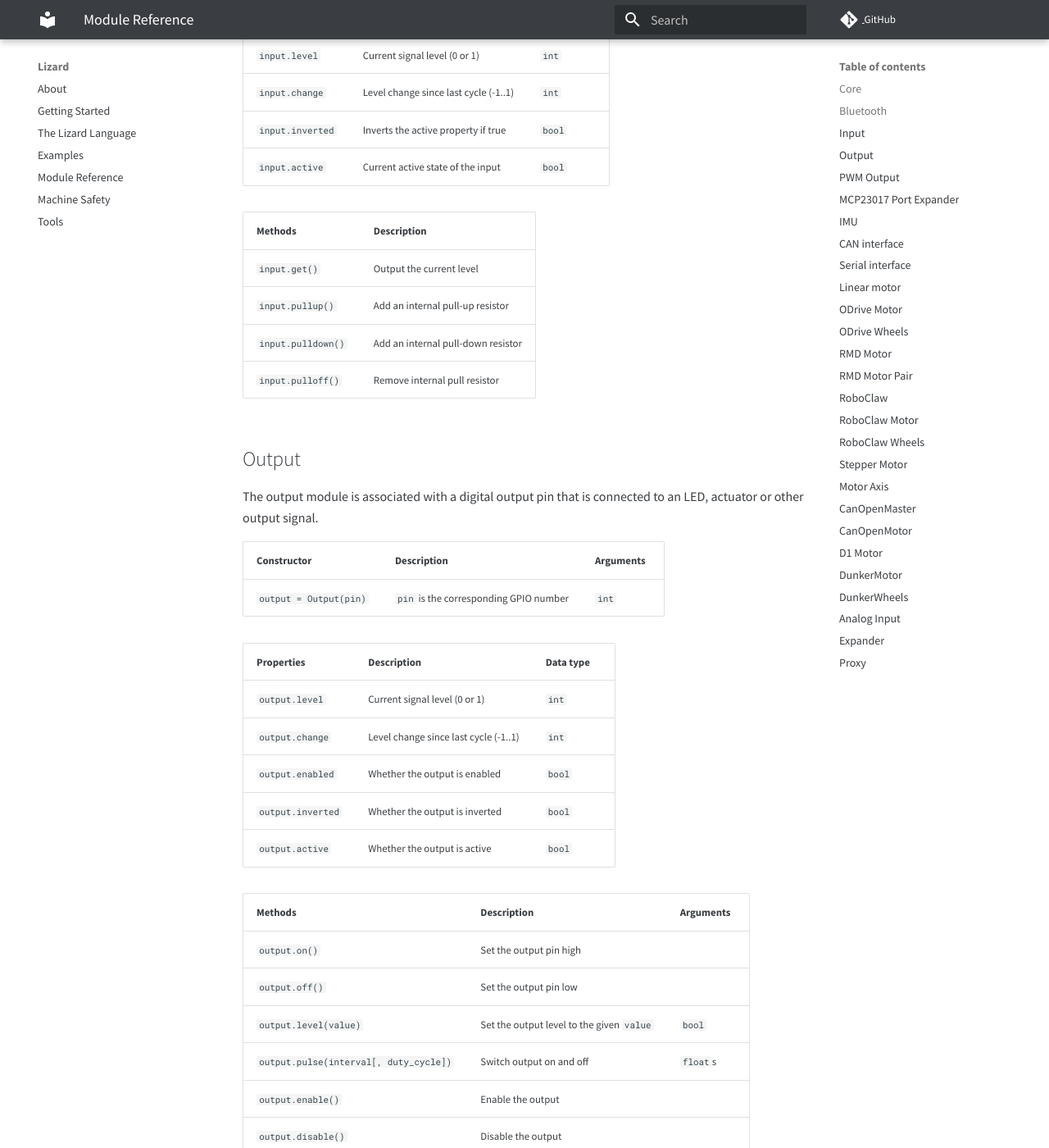
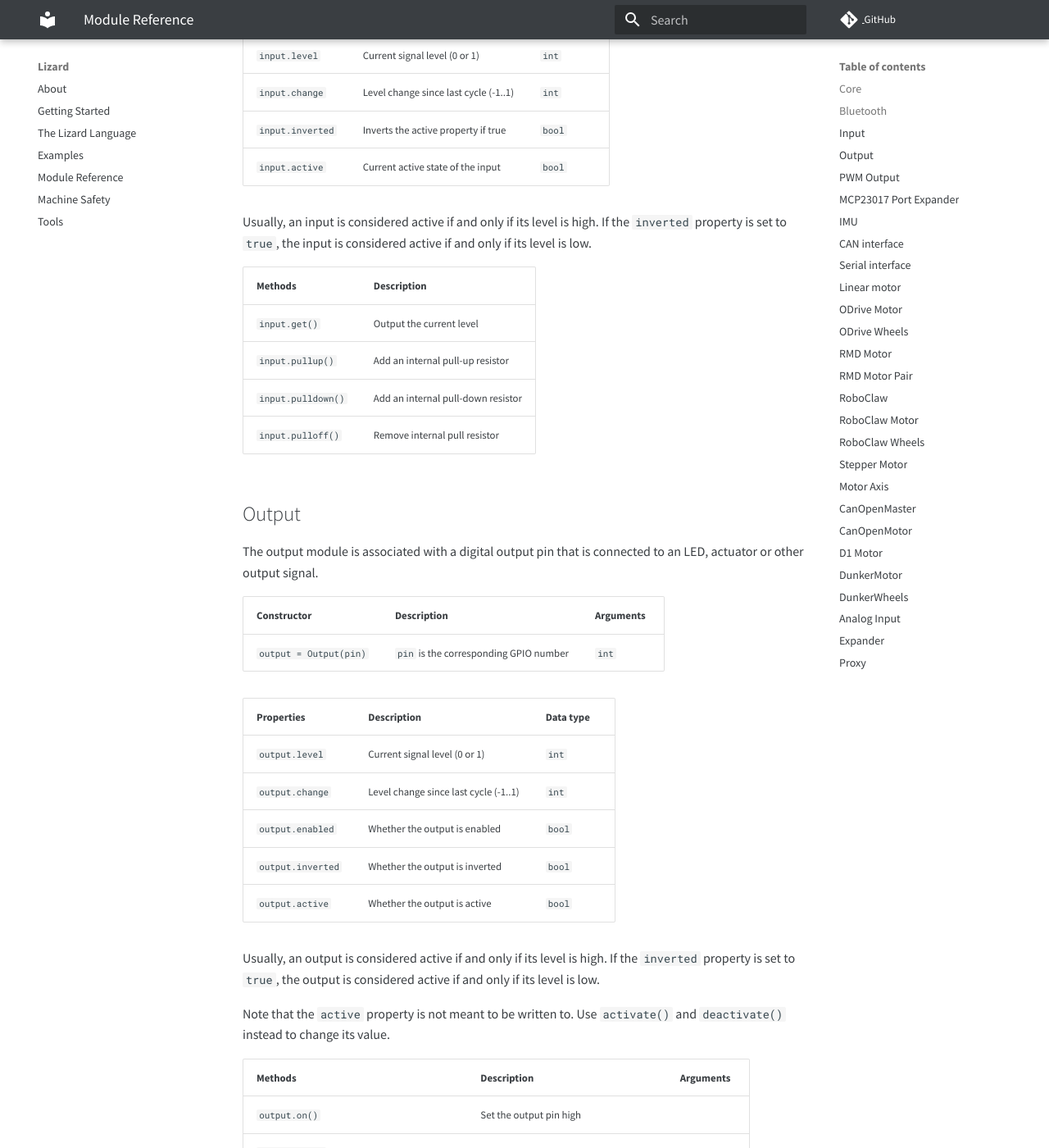
Before and after one commit to zauberzeug/lizard, an MkDocs documentation site: the page built from docs/module_reference.md, in a window 1280 px wide and 1400 px high, scrolled down 2584 px. Shown: the whole window at 82% size. Built offline with MkDocs 1.6.1 and Material for MkDocs 9.7.7, drawn with Linux system fonts in a browser that asks for light colours; comment, search, counter and statistics services are not loaded.

Commit message:
add notes about the `active` property

```diff
--- a/docs/module_reference.md
+++ b/docs/module_reference.md
@@ -80,6 +80,9 @@ The input module is associated with a digital input pin that is be connected to
 | `input.inverted` | Inverts the active property if true   | `bool`    |
 | `input.active`   | Current active state of the input     | `bool`    |
 
+Usually, an input is considered active if and only if its level is high.
+If the `inverted` property is set to `true`, the input is considered active if and only if its level is low.
+
 | Methods            | Description                        |
 | ------------------ | ---------------------------------- |
 | `input.get()`      | Output the current level           |
@@ -102,6 +105,12 @@ The output module is associated with a digital output pin that is connected to a
 | `output.enabled`  | Whether the output is enabled         | `bool`    |
 | `output.inverted` | Whether the output is inverted        | `bool`    |
 | `output.active`   | Whether the output is active          | `bool`    |
+
+Usually, an output is considered active if and only if its level is high.
+If the `inverted` property is set to `true`, the output is considered active if and only if its level is low.
+
+Note that the `active` property is not meant to be written to.
+Use `activate()` and `deactivate()` instead to change its value.
 
 | Methods                                | Description                               | Arguments |
 | -------------------------------------- | ----------------------------------------- | --------- |
```
